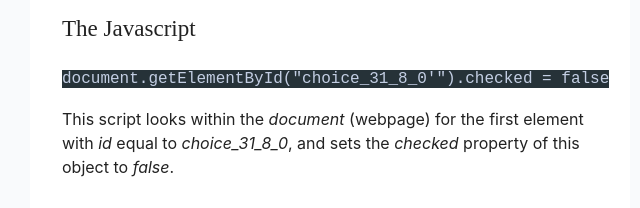
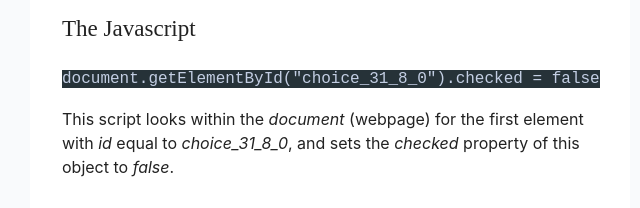
Before and after one commit to micahjon/micahjon.github.io, an Eleventy site: page _posts/2013-02-18-how-to-deselect-radio-buttons-on-web-forms.md in a window 1280 px wide. Shown: the part 4301-4509 px from the top of the page, 310-950 px from the left. Built offline with nearby package versions, Linux system fonts and the light colour scheme; Eleventy itself is replaced by a stand-in of ours; code samples lack their colours; files that its build step writes are made by us from their sources; a script that the page names is missing.

Commit message:
Fix typo
Thanks to Anushka Katikaneni for the email about this!

````diff
--- a/_posts/2013-02-18-how-to-deselect-radio-buttons-on-web-forms.md
+++ b/_posts/2013-02-18-how-to-deselect-radio-buttons-on-web-forms.md
@@ -83,7 +83,7 @@ The *\<input\>* tag is used for user inputs in web forms. This particular tag h
 ### The Javascript
 
 ```javascript
-document.getElementById("choice_31_8_0'").checked = false
+document.getElementById("choice_31_8_0").checked = false
 ```
 
 This script looks within the *document* (webpage) for the first element with *id* equal to _choice_31_8_0_, and sets the *checked* property of this object to *false*.
````
